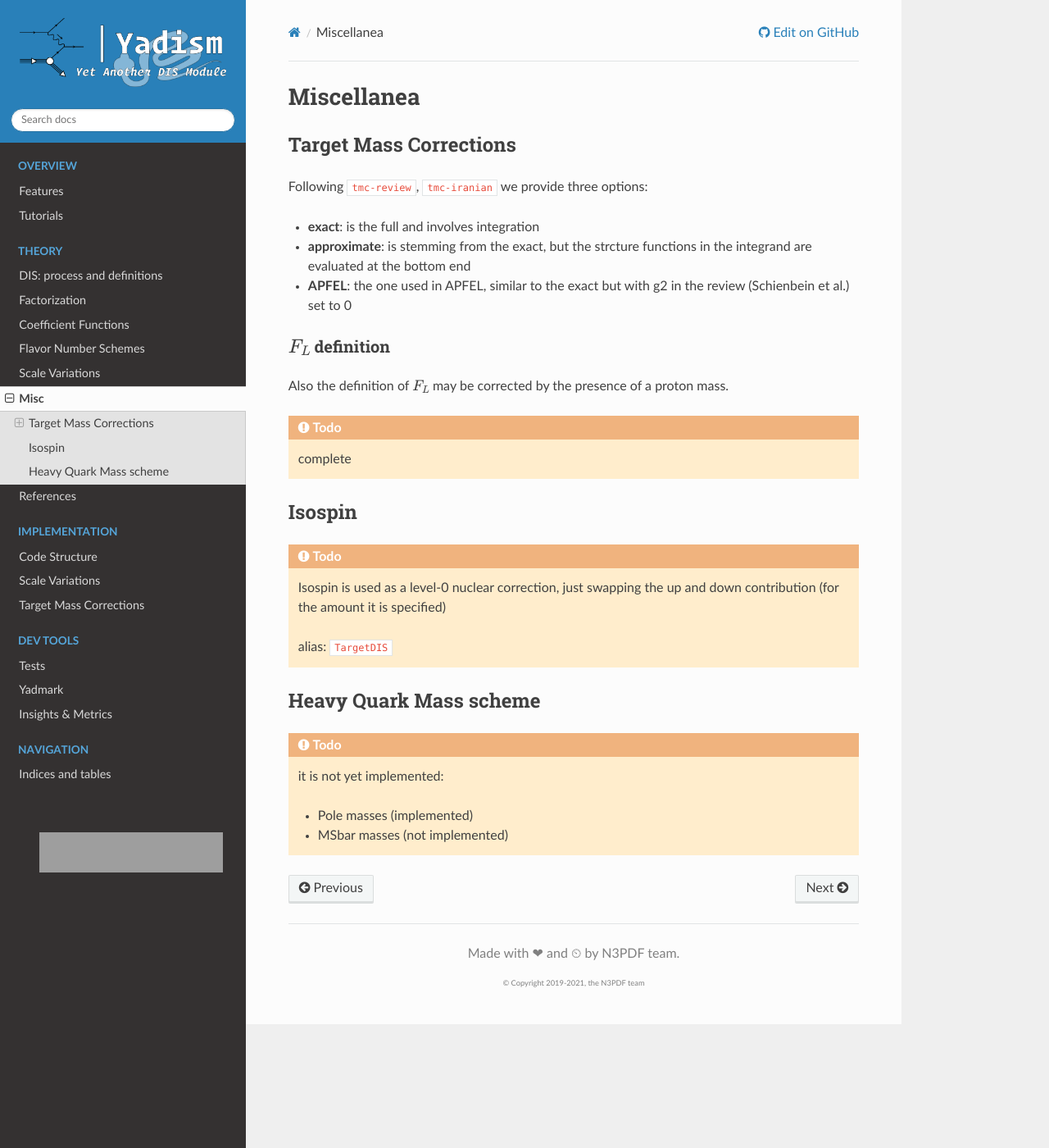
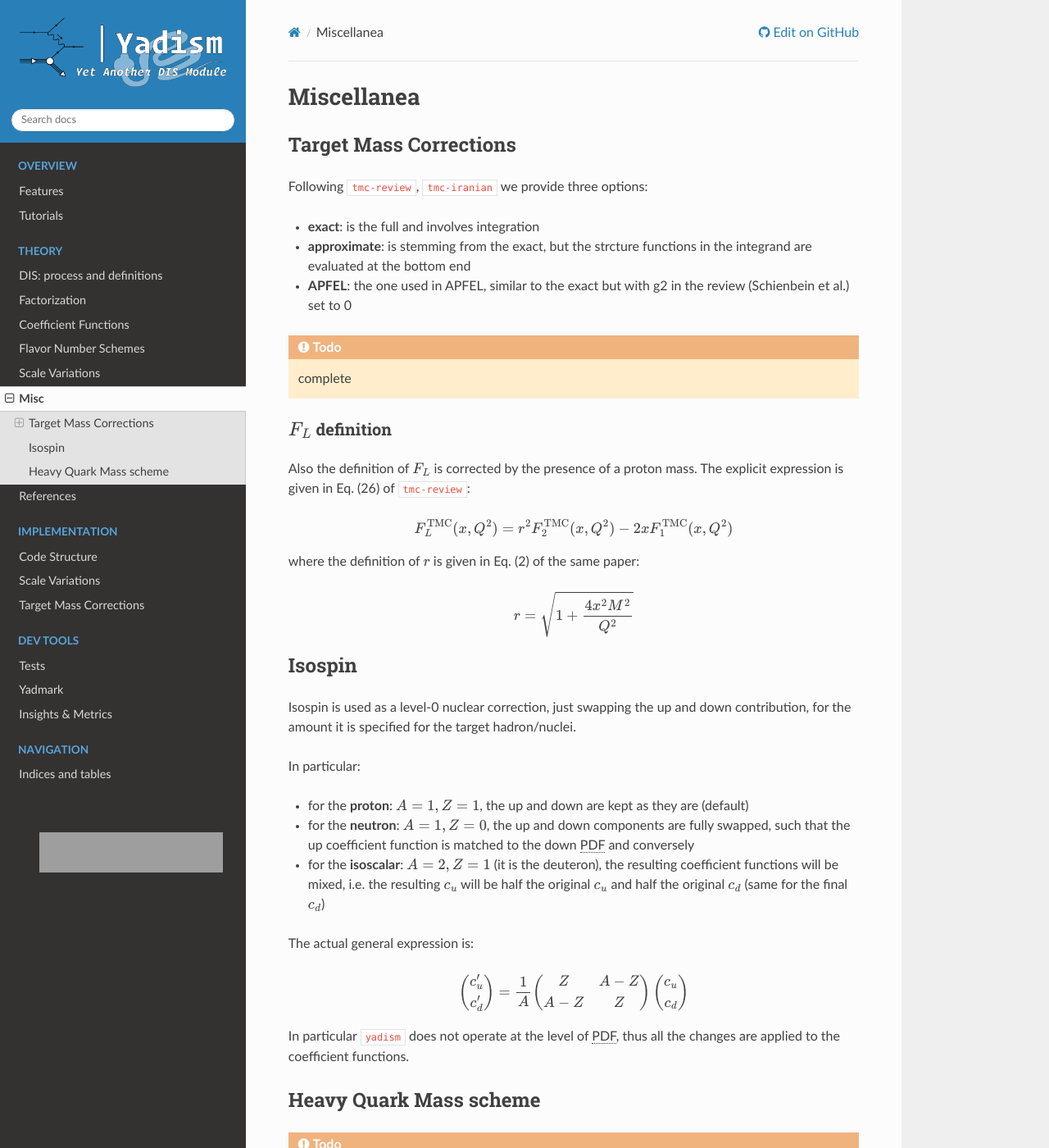
Before and after one commit to NNPDF/yadism, a Sphinx documentation site: the page built from docs/source/theory/misc.rst, in a window 1280 px wide and 1400 px high. Shown: the whole window at 82% size. Built offline with Sphinx 7.4.7 and the Read the Docs theme 2.0.0, drawn with Linux system fonts in a browser that asks for light colours; pages that are not in the unit, such as notebooks, are missing from menus; the version number could not be read and is left out; cross-references to code outside the pages are shown as plain code; grey boxes are pictures that could not be loaded.

Commit message:
Add FL def and Isospin to the docs

```diff
--- a/docs/source/theory/coeff-funcs.rst
+++ b/docs/source/theory/coeff-funcs.rst
@@ -29,9 +29,9 @@ The main categories for coefficients the same of Structure Functions, i.e.:
 
 .. attention::
 
-   Notice that **non-singlet** does not refer to any of the evolution basis
-   ones (:math:`V, ~T_3, ~V_3, ~T_8, ~\dots`), and actually it has a non-null
-   projection over the *singlet* distribution itself.
+   Notice that **non-singlet** does not refer to any of the evolution basis ones
+   (:math:`V`, :math:`T_3`, :math:`V_3`, :math:`T_8`, ...), and actually it has
+   a non-null projection over the *singlet* distribution itself.
 
    See :doc:`nonsinglet`.
 
--- a/docs/source/theory/misc.rst
+++ b/docs/source/theory/misc.rst
@@ -12,28 +12,57 @@ Following :cite:`tmc-review`, :cite:`tmc-iranian` we provide three options:
 - **APFEL**: the one used in APFEL, similar to the exact but with g2 in
   the review (Schienbein et al.) set to 0
 
+.. todo::
+
+   complete
+
 .. _fl-corrections:
 
 :math:`F_L` definition
 ~~~~~~~~~~~~~~~~~~~~~~
 
-Also the definition of :math:`F_L` may be corrected by the presence of a proton
+Also the definition of :math:`F_L` is corrected by the presence of a proton
 mass.
+The explicit expression is given in :eqref:`26` of :cite:`tmc-review`:
 
-.. todo::
+.. math::
 
-   complete
+   F^{\textrm{TMC}}_L (x, Q^2) = r^2 F^{\textrm{TMC}}_2 (x, Q^2) - 2 x F^{\textrm{TMC}}_1 (x, Q^2)
+
+where the definition of :math:`r` is given in :eqref:`2` of the same paper:
+
+.. math::
+
+   r = \sqrt{1 + \frac{4 x^2 M^2}{Q^2}}
 
 Isospin
 -------
 
-.. todo::
+Isospin is used as a level-0 nuclear correction, just swapping the up and down
+contribution, for the amount it is specified for the target hadron/nuclei.
 
-   Isospin is used as a level-0 nuclear correction, just swapping the up and
-   down contribution (for the amount it is specified)
+In particular:
 
-   alias: ``TargetDIS``
+- for the **proton**: :math:`A=1, Z=1`, the up and down are kept as they are (default)
+- for the **neutron**: :math:`A=1, Z=0`, the up and down components are fully
+  swapped, such that the up coefficient function is matched to the down |PDF|
+  and conversely
+- for the **isoscalar**: :math:`A=2, Z=1` (it is the deuteron), the resulting
+  coefficient functions will be mixed, i.e. the resulting :math:`c_u` will be
+  half the original :math:`c_u` and half the original :math:`c_d` (same for the
+  final :math:`c_d`)
 
+The actual general expression is:
+
+.. math::
+
+   \begin{pmatrix} c'_u \\ c'_d \end{pmatrix} =
+   \frac{1}{A}
+   \begin{pmatrix} Z & A - Z \\ A - Z & Z \end{pmatrix}
+   \begin{pmatrix} c_u \\ c_d \end{pmatrix}
+
+In particular ``yadism`` does not operate at the level of |PDF|, thus all the
+changes are applied to the coefficient functions.
 
 Heavy Quark Mass scheme
 -----------------------
```
